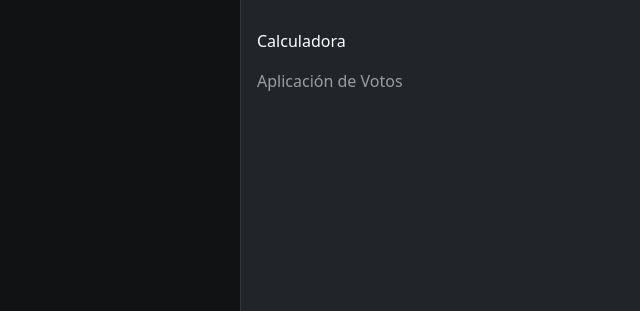
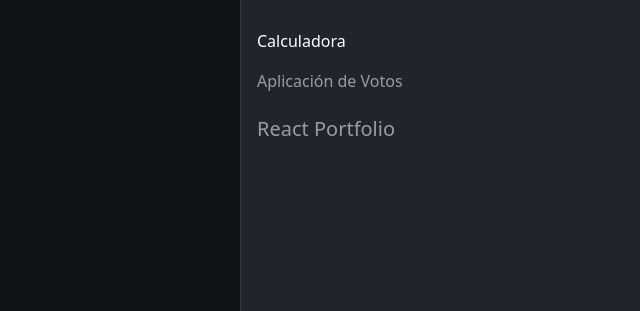
Before and after one commit to leandrosineriz/django-web-1, a Django app: page / in a window 1280 px wide, after a click that opens the changed part. Shown: the part 57-368 px from the top of the page, without its empty margins (640-1280 px from the left). Run offline with Django 4.2, Linux system fonts and the light colour scheme.

Commit message:
agrego link a react portfolio

```diff
--- a/templates/index.html
+++ b/templates/index.html
@@ -29,6 +29,9 @@
                     <li class="nav-item">
                       <a class="nav-link" href="votingapp">Aplicación de Votos</a>
                     </li>
+                    <li class="navbar-brand">
+                      <a class="nav-link" href="https://leandrosineriz.github.io/">React Portfolio</a>
+                    </li>
                   </ul>
                 </div>
               </div>
```
